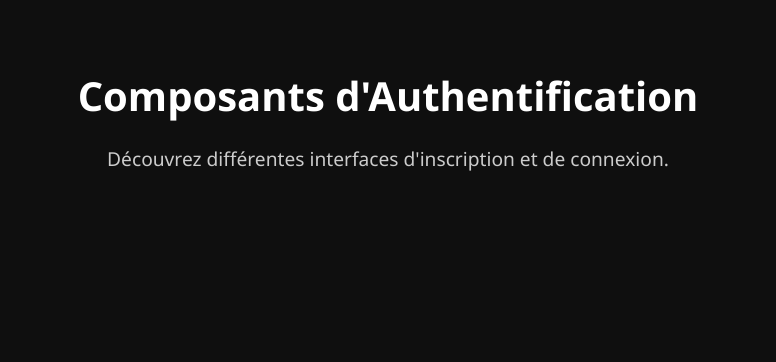
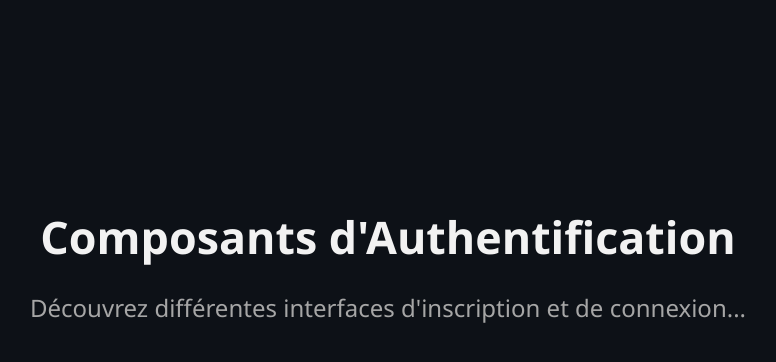
Before and after one commit to ValentinMadiot/components-auth_ui, a React (Vite) app: page / in a window 1280 px wide. Shown: the top 362 px of the page, without its empty margins (252-1028 px from the left). Built offline with nearby package versions, Linux system fonts and the light colour scheme.

Commit message:
add home page

```diff
--- a/index.html
+++ b/index.html
@@ -2,7 +2,6 @@
 <html lang="en">
   <head>
     <meta charset="UTF-8" />
-    <link rel="icon" type="image/svg+xml" href="/vite.svg" />
     <meta name="viewport" content="width=device-width, initial-scale=1.0" />
     <title>Authentication</title>
   </head>
--- a/package.json
+++ b/package.json
@@ -10,6 +10,7 @@
     "preview": "vite preview"
   },
   "dependencies": {
+    "framer-motion": "^12.16.0",
     "react": "^19.1.0",
     "react-dom": "^19.1.0"
   },
--- /dev/null
+++ b/src/components/text-reveal/TextReveal.css
@@ -0,0 +1,31 @@
+.text-reveal {
+  padding-bottom: 17rem;
+}
+
+.text-reveal h1 {
+  font-size: 2.8rem;
+  margin-bottom: 1rem;
+  color: var(--color-text);
+}
+.text-reveal p {
+  font-size: 1.5rem;
+  color: var(--color-muted);
+}
+
+@media (max-width: 768px) {
+  .text-reveal h1 {
+    font-size: 2rem;
+  }
+  .text-reveal p {
+    font-size: 1.2rem;
+  }
+}
+
+@media (max-width: 300px) {
+  .text-reveal h1 {
+    font-size: 1.8rem;
+  }
+  .text-reveal p {
+    font-size: 1rem;
+  }
+}
--- /dev/null
+++ b/src/components/text-reveal/TextReveal.jsx
@@ -0,0 +1,49 @@
+import { motion } from "framer-motion";
+import regexString from "./regexString";
+import "./TextReveal.css";
+
+function TextReveal() {
+  const headingChars = regexString("Composants d'Authentification");
+  const textChars = regexString(
+    "Découvrez différentes interfaces d'inscription et de connexion..."
+  );
+
+  const charVariants = {
+    hidden: { opacity: 0 },
+    reveal: { opacity: 1 },
+  };
+
+  return (
+    <div className="text-reveal">
+      <motion.h1
+        initial="hidden"
+        whileInView="reveal"
+        transition={{ staggerChildren: 0.04 }}>
+        {headingChars.map((char, i) => (
+          <motion.span
+            key={`heading-${char}-${i}`}
+            transition={{ duration: 0.5 }}
+            variants={charVariants}>
+            {char}
+          </motion.span>
+        ))}
+      </motion.h1>
+
+      <motion.p
+        initial="hidden"
+        whileInView="reveal"
+        transition={{ staggerChildren: 0.02 }}>
+        {textChars.map((char, i) => (
+          <motion.span
+            key={`text-${char}-${i}`}
+            transition={{ duration: 0.35 }}
+            variants={charVariants}>
+            {char}
+          </motion.span>
+        ))}
+      </motion.p>
+    </div>
+  );
+}
+
+export default TextReveal;
--- /dev/null
+++ b/src/components/text-reveal/regexString.js
@@ -0,0 +1,31 @@
+//* JavaScript
+function regexString(inputString) {
+  const characters = [];
+  const regex = /[\s\S]/gu;
+
+  let match;
+  while ((match = regex.exec(inputString)) !== null) {
+    characters.push(match[0]);
+  }
+
+  return characters;
+}
+
+export default regexString;
+
+//* TypeScript
+// function regexString(inputString: string): string[] {
+//   const characters: string[] = [];
+//   // math any character includes new lines
+//   const regex = /[\s\S]/gu;
+
+//   let match;
+
+//   while ((match = regex.exec(inputString)) !== null) {
+//     characters.push(match[0]);
+//   }
+
+//   return characters;
+// }
+
+// export default regexString;
--- a/src/index.css
+++ b/src/index.css
@@ -1,3 +1,43 @@
+/* === COLORS === */
+:root {
+  /* === GREEN === */
+  --color-green: hsl(175, 55%, 40%);
+  --color-green-light: hsl(175, 30%, 48%);
+  --color-green-lighten: hsl(175, 40%, 62%);
+
+  /* === ORANGE === */
+  --color-orange: hsl(29, 80%, 58%);
+  --color-orange-light: hsl(29, 80%, 70%);
+  --color-orange-lighten: hsl(29, 80%, 88%);
+
+  /* === RED === */
+  --color-red: hsl(0, 70%, 50%);
+  --color-red-light: hsl(0, 60%, 62%);
+  --color-red-lighten: hsl(0, 55%, 75%);
+
+  /* === BLUE === */
+  --color-blue: hsl(210, 85%, 45%);
+  --color-blue-light: hsl(210, 70%, 58%);
+  --color-blue-lighten: hsl(210, 60%, 70%);
+
+  /* === YELLOW === */
+  --color-yellow: hsl(47, 90%, 55%);
+  --color-yellow-light: hsl(47, 85%, 65%);
+  --color-yellow-lighten: hsl(47, 80%, 78%);
+
+  /* === PURPLE === */
+  --color-purple: hsl(270, 60%, 55%);
+  --color-purple-light: hsl(270, 55%, 65%);
+  --color-purple-lighten: hsl(270, 50%, 75%);
+
+  /* === NEUTRES === */
+  --color-bg: hsl(0, 0%, 8%);
+  --color-surface: hsl(0, 0%, 12%);
+  --color-border: hsl(0, 0%, 25%);
+  --color-text: hsl(0, 0%, 95%);
+  --color-muted: hsl(0, 0%, 65%);
+}
+
 /* === RESET & BASE === */
 * {
   margin: 0;
@@ -13,20 +53,6 @@ body {
 a {
   color: inherit;
   text-decoration: none;
-}
-
-/* === LAYOUT === */
-.home {
-  padding: 4rem 2rem;
-  text-align: center;
-}
-.home h1 {
-  font-size: 2.5rem;
-  margin-bottom: 1rem;
-}
-.home p {
-  font-size: 1.2rem;
-  color: #ccc;
 }
 
 /* === FULLSCREEN AUTH SECTION === */
@@ -72,12 +98,15 @@ button:hover {
   background: #434190;
 }
 
-/* === RESPONSIVE === */
-@media (max-width: 768px) {
-  .home h1 {
-    font-size: 2rem;
-  }
-  .home p {
-    font-size: 1rem;
-  }
+/* === LAYOUT === */
+.home {
+  height: 100vh;
+  display: flex;
+  flex-direction: column;
+  justify-content: center;
+  align-items: center;
+  text-align: center;
+  gap: 3rem;
+  padding: 2rem;
+  background-color: #0d1117;
 }
--- a/src/pages/Home.jsx
+++ b/src/pages/Home.jsx
@@ -1,7 +1,8 @@
+import TextReveal from "../components/text-reveal/TextReveal";
+
 const Home = () => (
   <section className="home">
-    <h1>Composants d'Authentification</h1>
-    <p>Découvrez différentes interfaces d'inscription et de connexion.</p>
+    <TextReveal />
   </section>
 );
 
```
Also changed, not shown: 2 other files (tests, documents, lock files or other folders).
